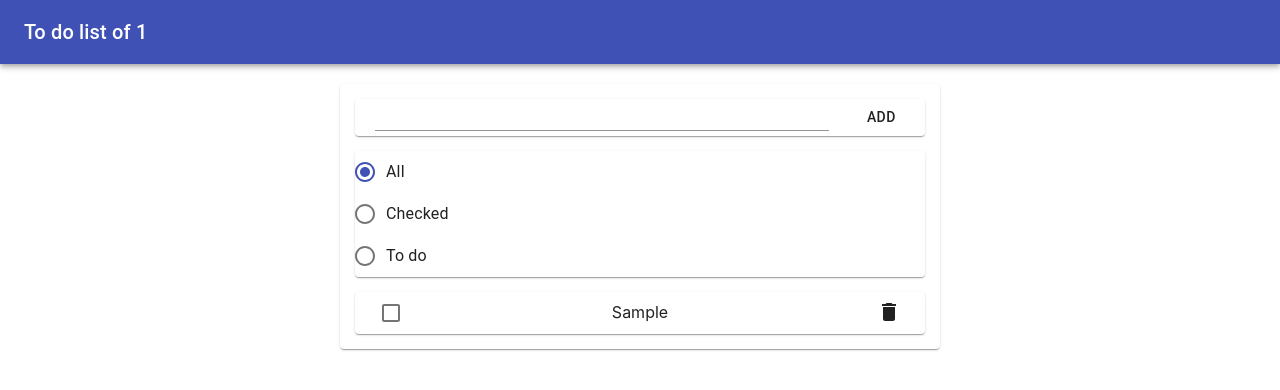
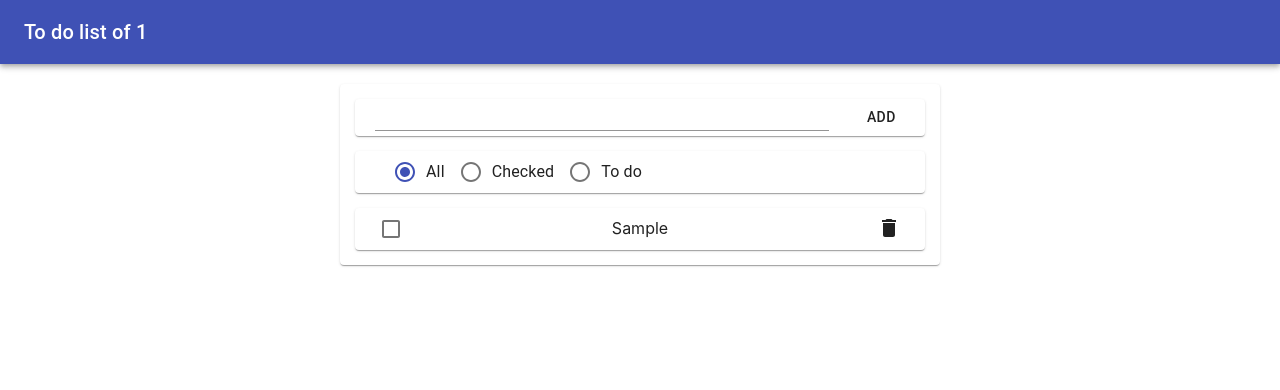
Before and after one commit to 462960/Tasks_list, a React (Create React App) app: page / in a window 1280 px wide. Both pictures are taken after typing "Sample" into the empty fields and a click on the button "ADD". Shown: the top 390 px of the page. Built offline with nearby package versions, Linux system fonts and the light colour scheme.

Commit message:
Sorted list and checkboxes work properly

```diff
--- a/src/App.scss
+++ b/src/App.scss
@@ -57,3 +57,8 @@ li {
 .checked {
   text-decoration: line-through;
 }
+
+.radio-controls {
+  display: flex;
+  margin: 0;
+}
--- a/src/components/InputsAndItems.js
+++ b/src/components/InputsAndItems.js
@@ -27,16 +27,16 @@ const InputsAndItems = ({ addTodo, removeTodo, todos, toggleCheck }) => {
       <Paper>
         <div className="inputs-items-inner-wrapper">
           <InputModule addTodo={addTodo} />
-          {/* {todos.length !== 0 ? ( */}
-          <ListFiltration
-            setFilterValue={setFilterValue}
-            filterValue={filterValue}
-          />
-          {/* ) : null} */}
+          {todos.length !== 0 ? (
+            <ListFiltration
+              setFilterValue={setFilterValue}
+              filterValue={filterValue}
+            />
+          ) : null}
 
           <ItemsModule
             removeTodo={removeTodo}
-            todos={filteredList}
+            filteredList={filteredList}
             toggleCheck={toggleCheck}
           />
         </div>
--- a/src/components/ItemsModule.js
+++ b/src/components/ItemsModule.js
@@ -5,10 +5,10 @@ import { Paper } from "@material-ui/core";
 import DeleteIcon from "@material-ui/icons/Delete";
 import Checkbox from "@material-ui/core/Checkbox";
 
-const ItemsModule = ({ removeTodo, todos, toggleCheck }) => {
+const ItemsModule = ({ removeTodo, filteredList, toggleCheck }) => {
   const deleteHandler = (e) => {
     const itemID = e.target.id;
-    const i = todos.findIndex((x) => x.id === itemID);
+    const i = filteredList.findIndex((x) => x.id === itemID);
     removeTodo(i);
   };
 
@@ -21,7 +21,7 @@ const ItemsModule = ({ removeTodo, todos, toggleCheck }) => {
   return (
     <div className="items-wrapper" onClick={deleteHandler}>
       <Paper>
-        {todos.map((x) => (
+        {filteredList.map((x) => (
           <ul key={x.id} className="item">
             <li>
               <Checkbox
--- a/src/components/ListFiltration.js
+++ b/src/components/ListFiltration.js
@@ -20,21 +20,29 @@ const ListFiltration = ({ filterValue, setFilterValue }) => {
             value={filterValue}
             onChange={handleChange}
           >
+            <ul className="radio-controls">
+              <li>
                 <FormControlLabel
                   value="all"
                   control={<Radio color="primary" />}
                   label="All"
                 />
+              </li>
+              <li>
                 <FormControlLabel
                   value="checked"
                   control={<Radio color="primary" />}
                   label="Checked"
                 />
+              </li>
+              <li>
                 <FormControlLabel
                   value="todo"
                   control={<Radio color="primary" />}
                   label="To do"
                 />
+              </li>
+            </ul>
           </RadioGroup>
         </FormControl>
       </Paper>
```
Lines whose indentation alone changed are shown as unchanged.
